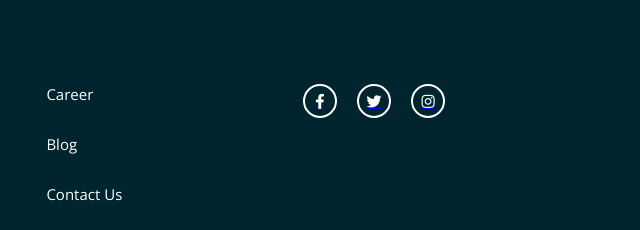
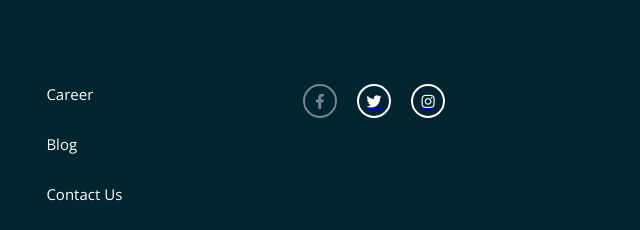
Before and after one commit to sahibkaur/huddle-landing-page, a plain HTML site: page index.html in a window 1280 px wide. In both pictures the pointer is over the icon 929 px from the left and 2244 px from the top of the page. Shown: the part 2143-2373 px from the top of the page, 609-1249 px from the left. Drawn offline with nearby package versions, Linux system fonts and the light colour scheme.

Commit message:
add hover animation on social media icons

```diff
--- a/css/style.css
+++ b/css/style.css
@@ -181,7 +181,10 @@ ul li a{
 .button:focus{
 	outline: none;
 }
-
+i:hover{
+	border-color: #73868b;
+	color: #73868b;
+}
 @media screen and (min-width: 800px){
 	.button{
 		padding-top: 10px;
```
